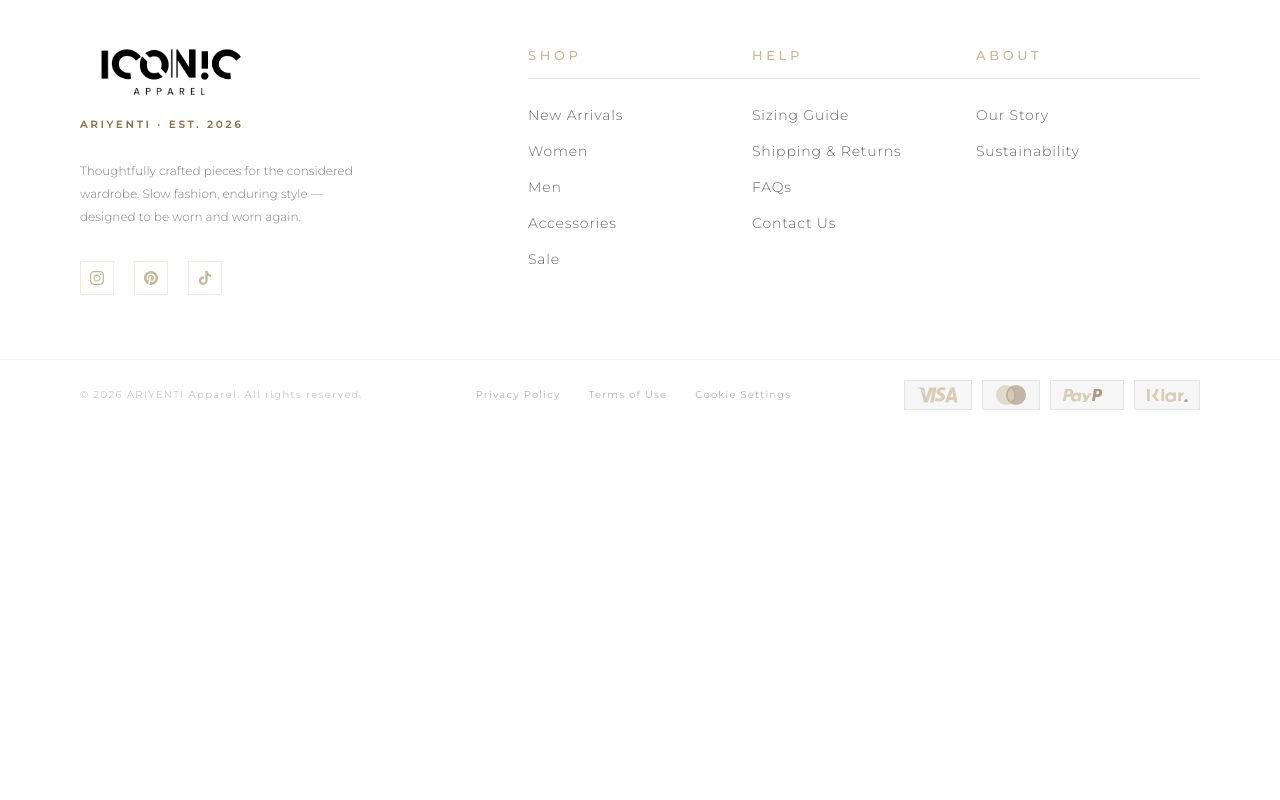
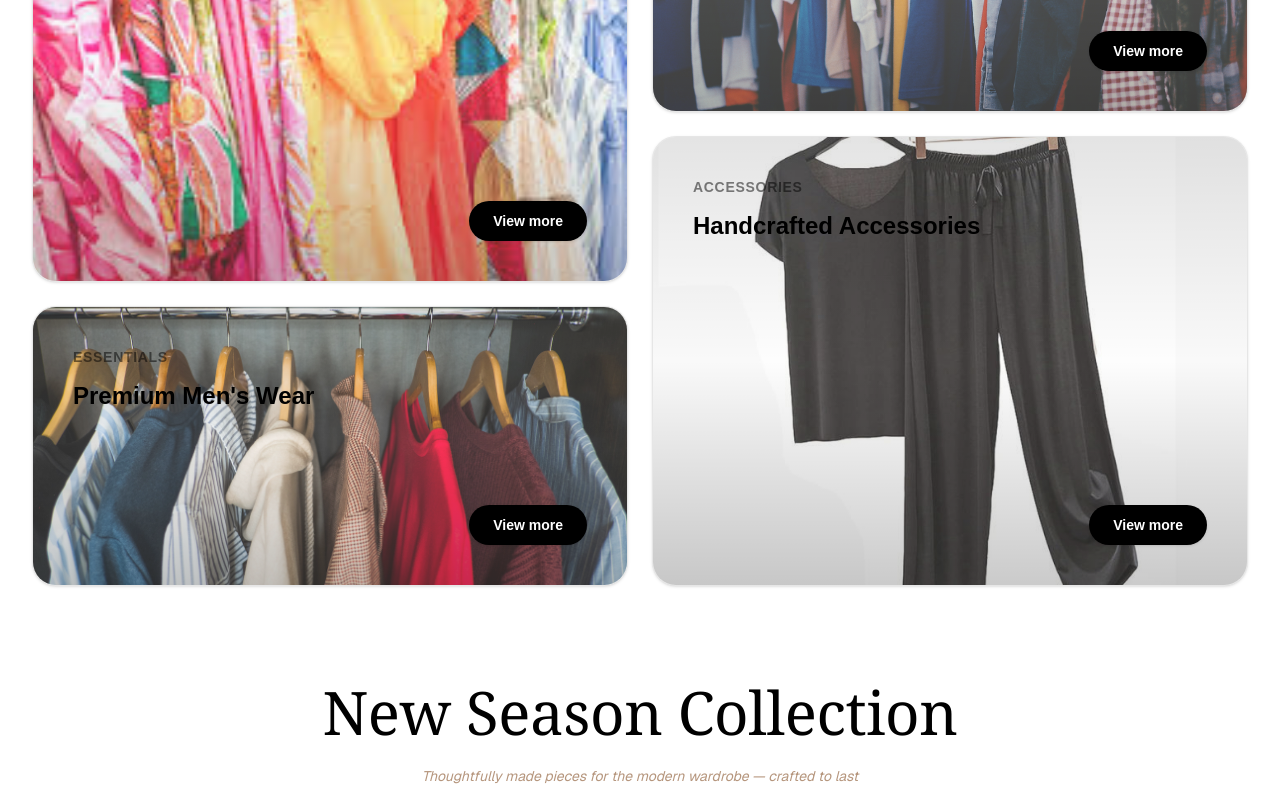
Before and after one commit to Collaborate-team/Clothing-Store-LK-FE, a Next.js app: page / in a window 1280 px wide. Shown: the part 1000-1800 px from the top of the page. Before the commit the page ends 1430 px from the top, so only its background shows below. Built offline with nearby package versions, Linux system fonts and the light colour scheme.

Commit message:
feat: Implement initial home page with core UI components and update Next.js image configuration.

```diff
--- a/app/page.tsx
+++ b/app/page.tsx
@@ -8,6 +8,9 @@ export default function Home() {
     return (
         <main className="min-h-screen w-full">
             <Carousel/>
+            <CategoryGrid/>
+            <ProductCategoryList/>
+            <BrandLogoList/>
         </main>
     );
 }
--- a/next.config.ts
+++ b/next.config.ts
@@ -3,14 +3,12 @@ import type { NextConfig } from "next";
 const nextConfig: NextConfig = {
   images: {
     domains: ["localhost", "127.0.0.1"],
-  },
     remotePatterns: [
       {
         protocol: "https",
         hostname: "images.unsplash.com",
       },
     ],
-  images: {
     unoptimized: true,
   },
 };
```
Lines whose indentation alone changed are shown as unchanged.
